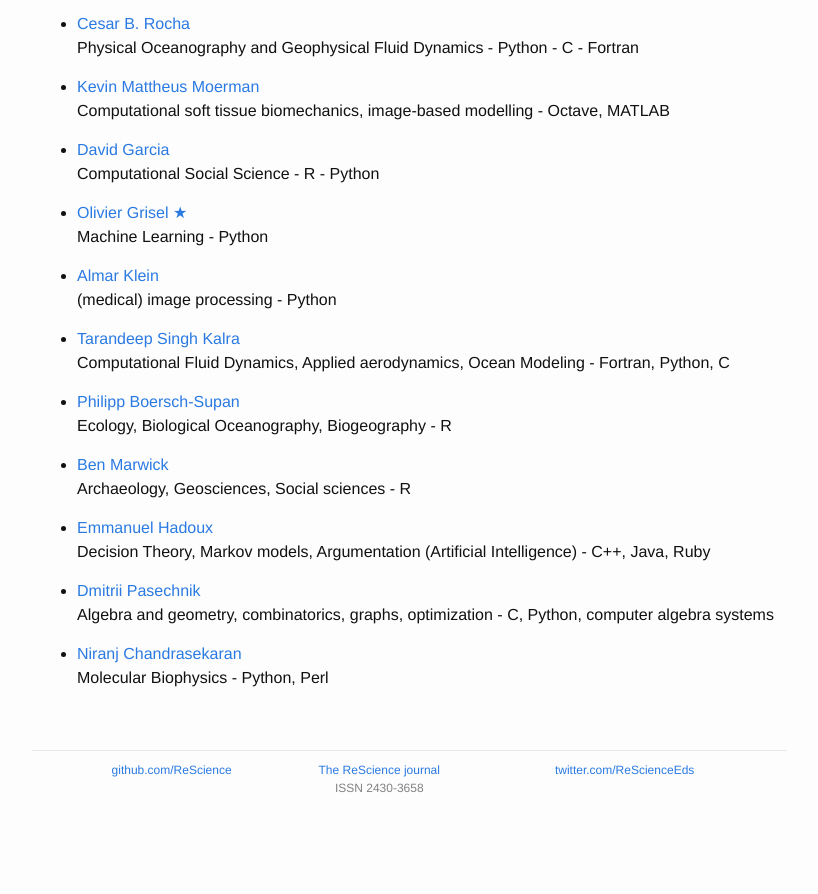
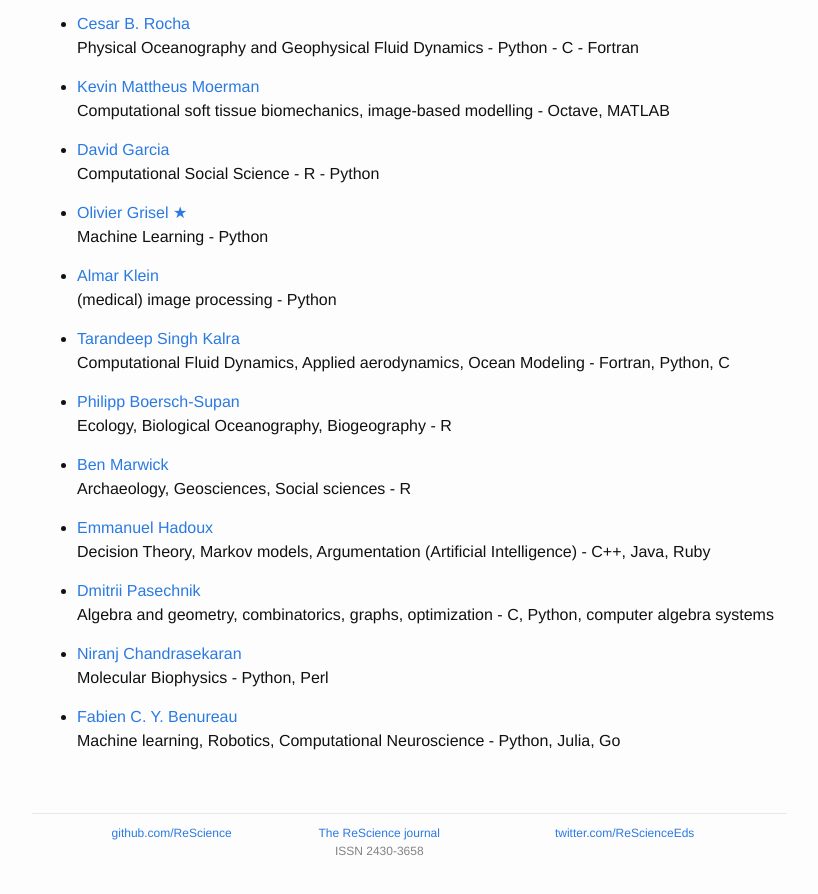
Before and after one commit to ReScience/rescience.github.io, a Jekyll site: the page built from 04-board.md, in a window 1280 px wide and 900 px high, scrolled down 3156 px. Shown: the top 894 px of the window, without its empty margins (223-1041 px from the left). Built offline with Jekyll 4.4.1, drawn with Linux system fonts in a browser that asks for light colours; before the commit the page ends 3993 px from its top, so only the background shows below that.

Commit message:
Updated board

```diff
--- a/04-board.md
+++ b/04-board.md
@@ -196,3 +196,6 @@ accepts submissions in other open source languages.
 
 * [Niranj Chandrasekaran](https://github.com/niranjchandrasekaran)
   Molecular Biophysics - Python, Perl
+
+* [Fabien C. Y. Benureau](https://github.com/humm)
+  Machine learning, Robotics, Computational Neuroscience - Python, Julia, Go
```
